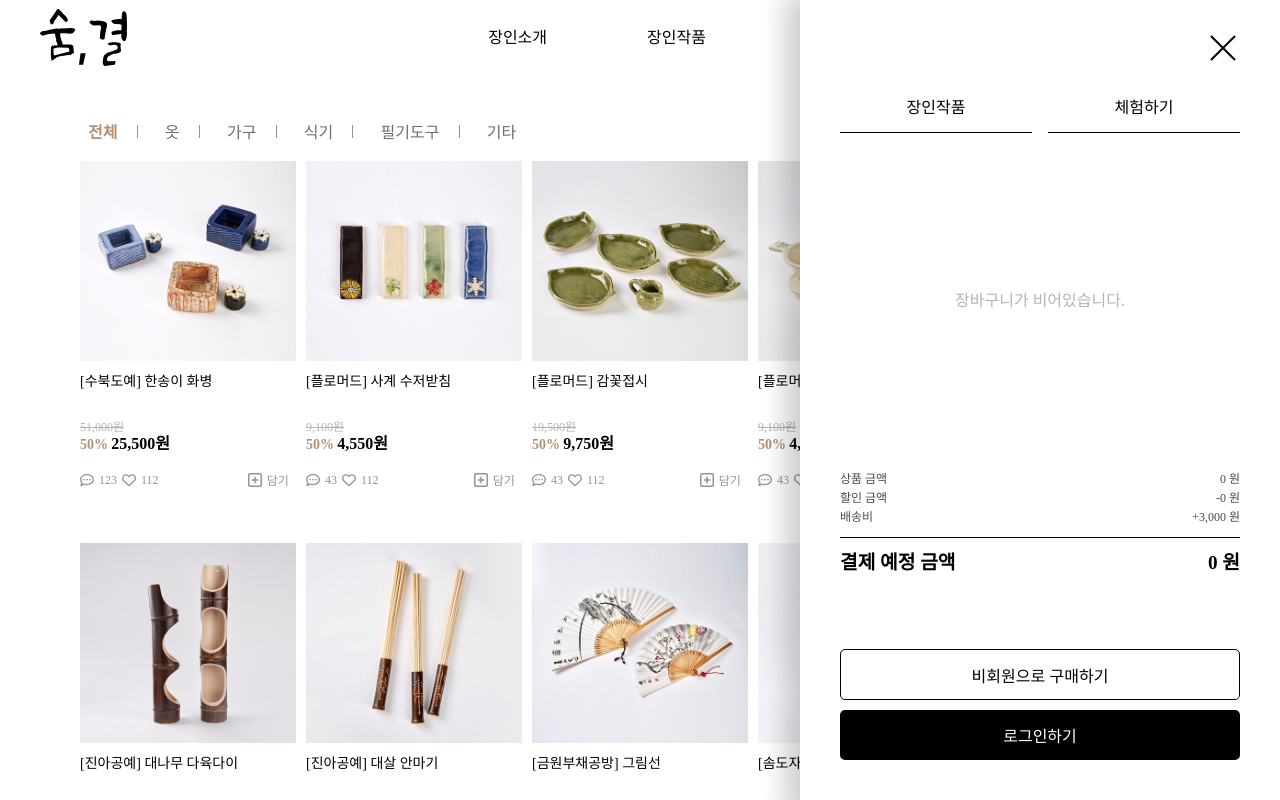
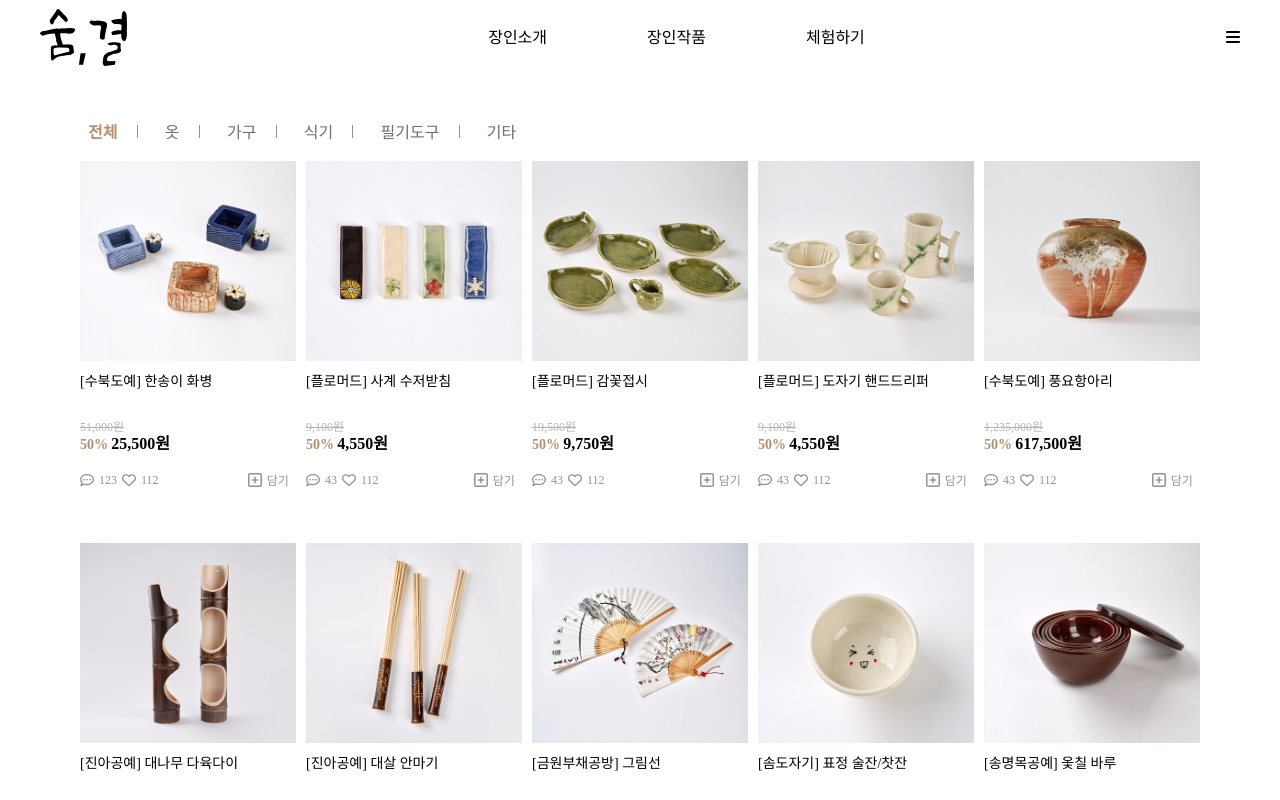
Before and after one commit to yangux/sumgyeol, a React (Create React App) app: page /work in a window 1280 px wide. Shown: the top 800 px of the page. Built offline with nearby package versions, Linux system fonts and the light colour scheme; a web font is replaced by a local one.

Commit message:
feat(SuYeon): MyPage 열기/닫기 기능 추가

```diff
--- a/src/components/Header.tsx
+++ b/src/components/Header.tsx
@@ -3,8 +3,13 @@ import "../styles/header.css";
 import { FontAwesomeIcon } from "@fortawesome/react-fontawesome";
 import { faBars } from "@fortawesome/free-solid-svg-icons";
 import { Link } from "react-router-dom";
+import { useState } from "react";
+import MyPage from "./MyPage";
+
 export default function Header() {
+  const [modal, setModal] = useState(false);
   return (
+    <div>
       <header className="header">
         <h1>
           <img
@@ -25,10 +30,12 @@ export default function Header() {
           </li>
         </ul>
         <div>
-        <a href="#">
+          <a href="#" onClick={() => setModal(true)}>
             <FontAwesomeIcon icon={faBars} />
           </a>
         </div>
       </header>
+      {modal && <MyPage setModal={setModal} />}
+    </div>
   );
 }
--- a/src/components/MyPage.tsx
+++ b/src/components/MyPage.tsx
@@ -17,6 +17,7 @@ const SideBarContainer = styled.div`
   display: flex;
   flex-direction: column;
   align-items: flex-end;
+  z-index: 1000;
 `;
 
 const TabMenu = styled.ul`
@@ -100,7 +101,7 @@ const Btn = styled.button`
   cursor: pointer;
 `;
 
-export default function MyPage() {
+export default function MyPage({ setModal }: any) {
   const cartList = useSelector((state: RootState) => state.cart.list);
   const cartAddedList = cartList.filter((item) => item.added);
   const firstMessage = useSelector(
@@ -114,10 +115,7 @@ export default function MyPage() {
   const deliberyFee = 3000;
   return (
     <SideBarContainer>
-      <BtnCloseContainer
-        className="isBig"
-        onClick={() => console.log("close")}
-      />
+      <BtnCloseContainer className="isBig" onClick={() => setModal(false)} />
       <TabMenu>
         <li>장인작품</li>
         <li>체험하기</li>
--- a/src/pages/Work.tsx
+++ b/src/pages/Work.tsx
@@ -1,6 +1,5 @@
 import Footer from "../components/Footer";
 import Header from "../components/Header";
-import MyPage from "../components/MyPage";
 import WorkItemGrid from "../components/work/WorkItemGrid";
 
 export default function Work() {
@@ -8,7 +7,6 @@ export default function Work() {
     <>
       <Header />
       <WorkItemGrid />
-      <MyPage />
       <Footer />
     </>
   );
```
Lines whose indentation alone changed are shown as unchanged.
